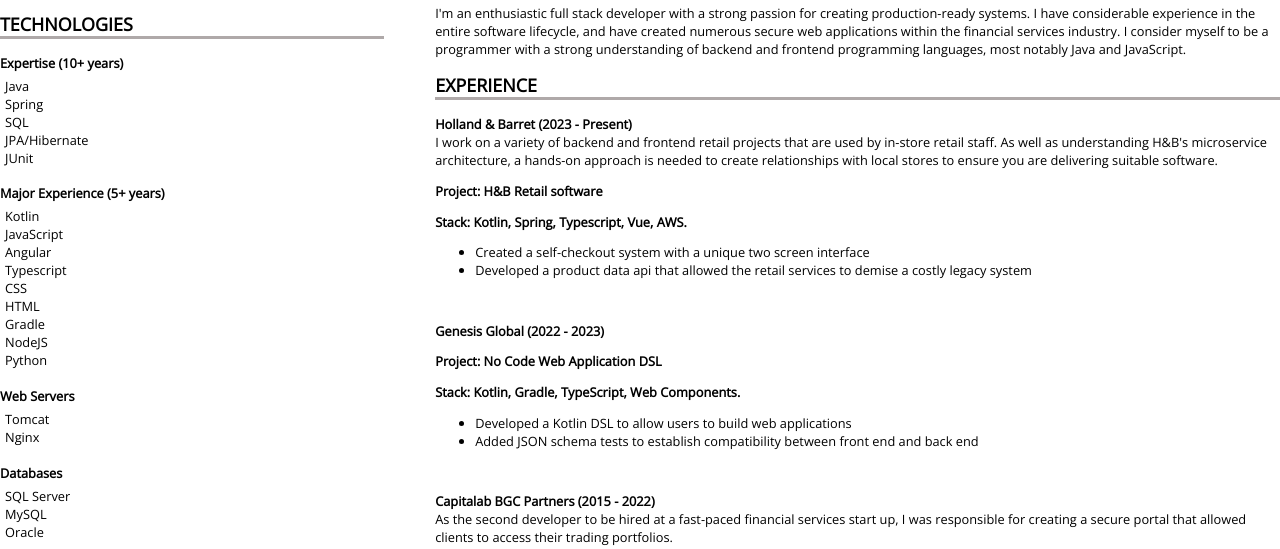
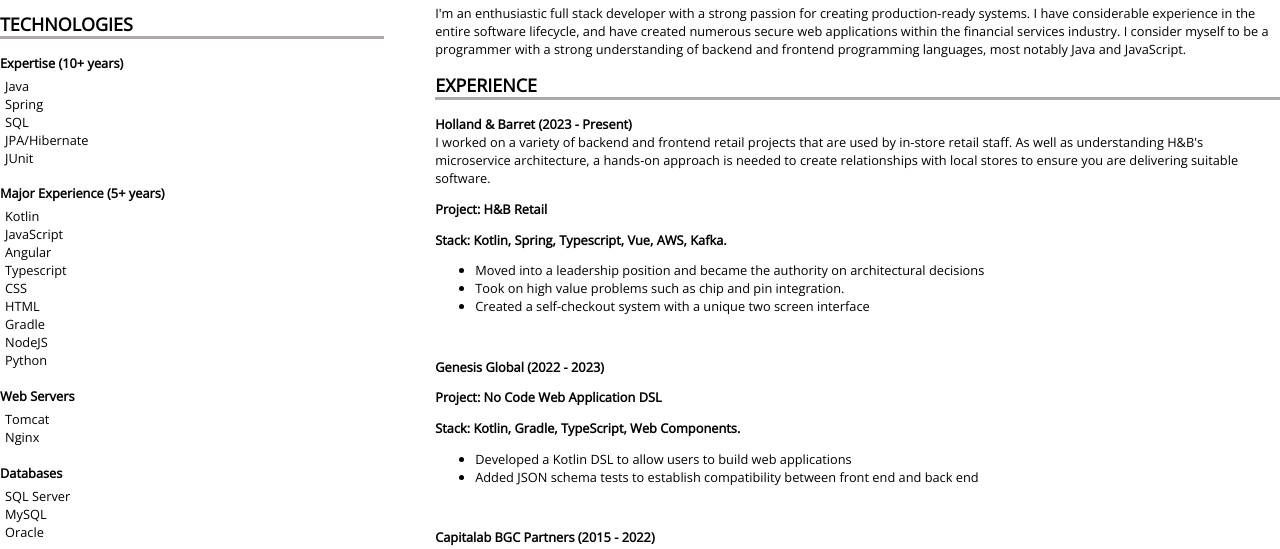
Before and after one commit to rwagstaff/my-cv, a plain HTML site: page index.html in a window 1280 px wide. Shown: the part 195-744 px from the top of the page. Drawn offline with nearby package versions, Linux system fonts and the light colour scheme.

Commit message:
Updated CV

```diff
--- a/index.html
+++ b/index.html
@@ -340,16 +340,17 @@
         </section>
         <section class="company">
             <h3>Holland & Barret (2023 - Present)</h3>
-            <div>I work on a variety of backend and frontend retail projects that are used by in-store retail
+            <div>I worked on a variety of backend and frontend retail projects that are used by in-store retail
                 staff. As well as understanding H&B's microservice architecture, a hands-on approach is needed to create
                 relationships with local stores to ensure you are delivering suitable software.
             </div>
-            <h3>Project: H&B Retail software</h3>
-            <h3>Stack: Kotlin, Spring, Typescript, Vue, AWS.</h3>
+            <h3>Project: H&B Retail</h3>
+            <h3>Stack: Kotlin, Spring, Typescript, Vue, AWS, Kafka.</h3>
 
             <ul>
+                <li>Moved into a leadership position and became the authority on architectural decisions
+                <li>Took on high value problems such as chip and pin integration.
                 <li>Created a self-checkout system with a unique two screen interface</li>
-                <li>Developed a product data api that allowed the retail services to demise a costly legacy system
                 </li>
             </ul>
         </section>
```
Also changed, not shown: 1 other file.
